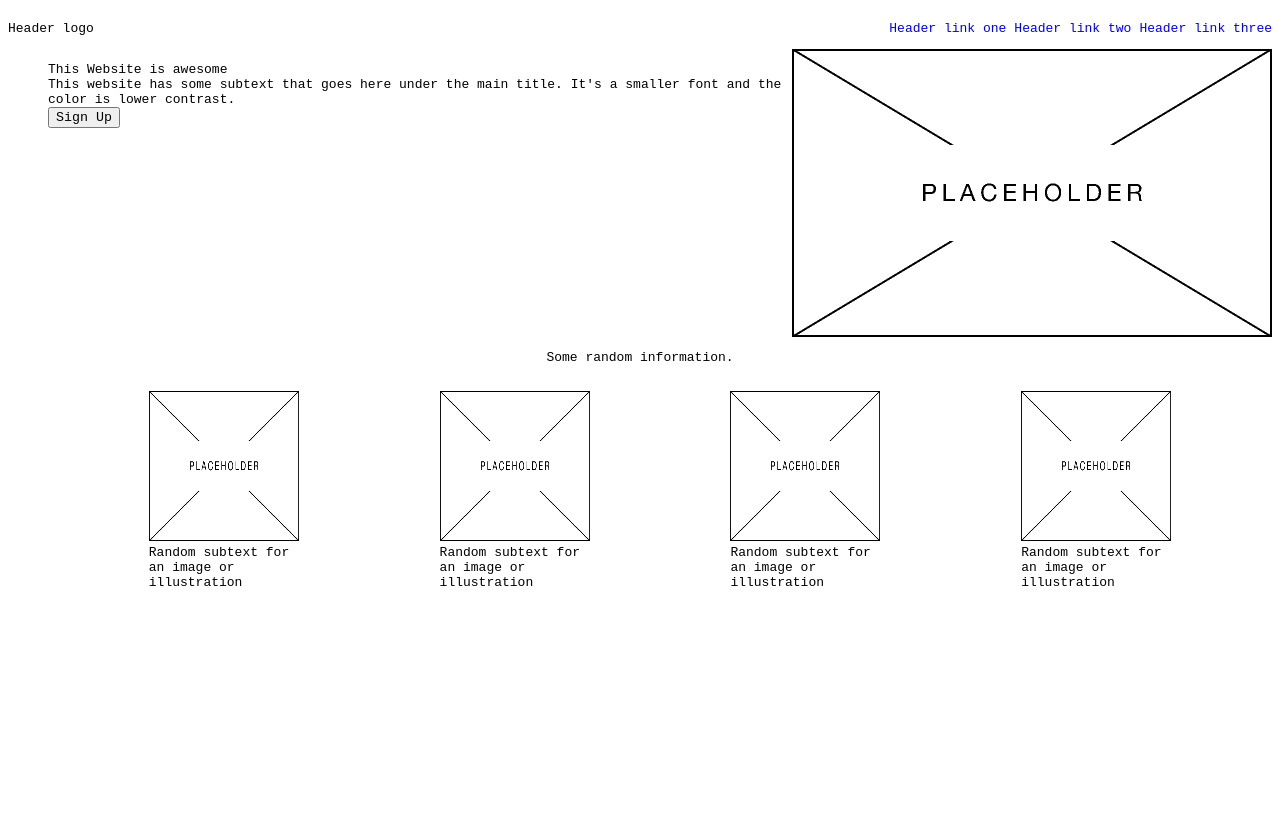
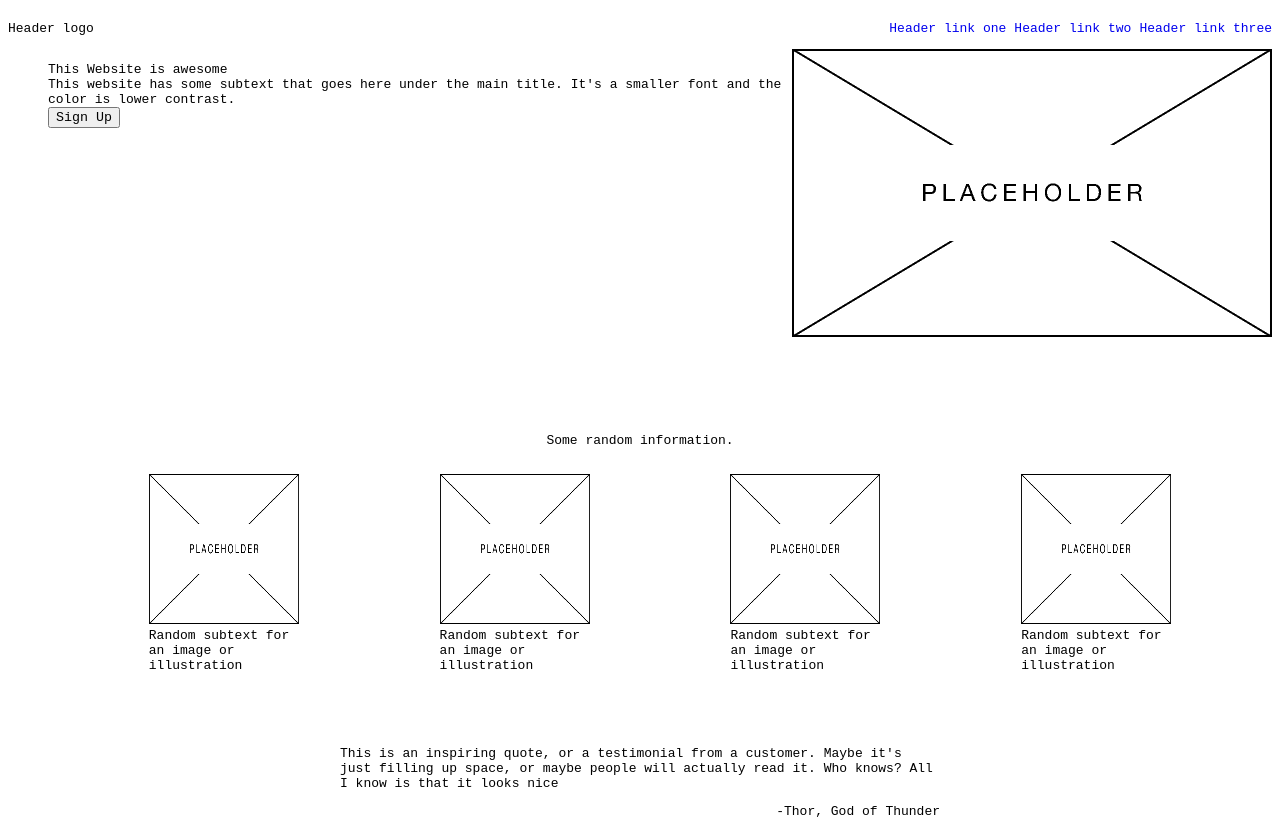
Before and after one commit to ricardo-hz/landing-page, a plain HTML site: page index.html in a window 1280 px wide. Before the commit the page ends 800 px from the top, so only its background shows below. Drawn offline with Linux system fonts and the light colour scheme.

Commit message:
Lay foundation for quote

```diff
--- a/index.html
+++ b/index.html
@@ -53,8 +53,18 @@
                 <li><img class="random-image" src = "./img/placeholder.png" alt="Placeholder alt text for placeholder image"><li>
                 <li>Random subtext for an image or illustration</li>
                 </ul>
-
             </div>
         </div>
+
+        <div class="quote">
+            <div class="quote-container">
+            <p class="quote-text">This is an inspiring quote, or a testimonial from a
+                customer. Maybe it's just filling up space, or maybe people will
+                actually read it. Who knows? All I know is that it looks nice
+            </p>
+            <p class="text">-Thor, God of Thunder</p>
+            </div>
+        </div>
+
     </body>
 <html>
--- a/styles.css
+++ b/styles.css
@@ -1,5 +1,10 @@
 *{
     font-family: monospace;
+}
+
+/*This allows the image to shrink and expand*/
+img{
+    flex-wrap: wrap;
 }
 
 .header{
@@ -46,7 +51,22 @@ a{
     text-align: center;
 }
 
-/*This allows the image to shrink and expand*/
-img{
-    flex-wrap: wrap;
+.random-information{
+    margin-top: 96px;
+    margin-bottom: 96px;
 }
+
+.quote{
+    display: flex;
+    align-items: center;
+    justify-content: center;
+}
+
+.quote-container{
+    width: 600px;
+}
+
+.quote .text{
+    display: flex;
+    justify-content: flex-end;
+}
```
